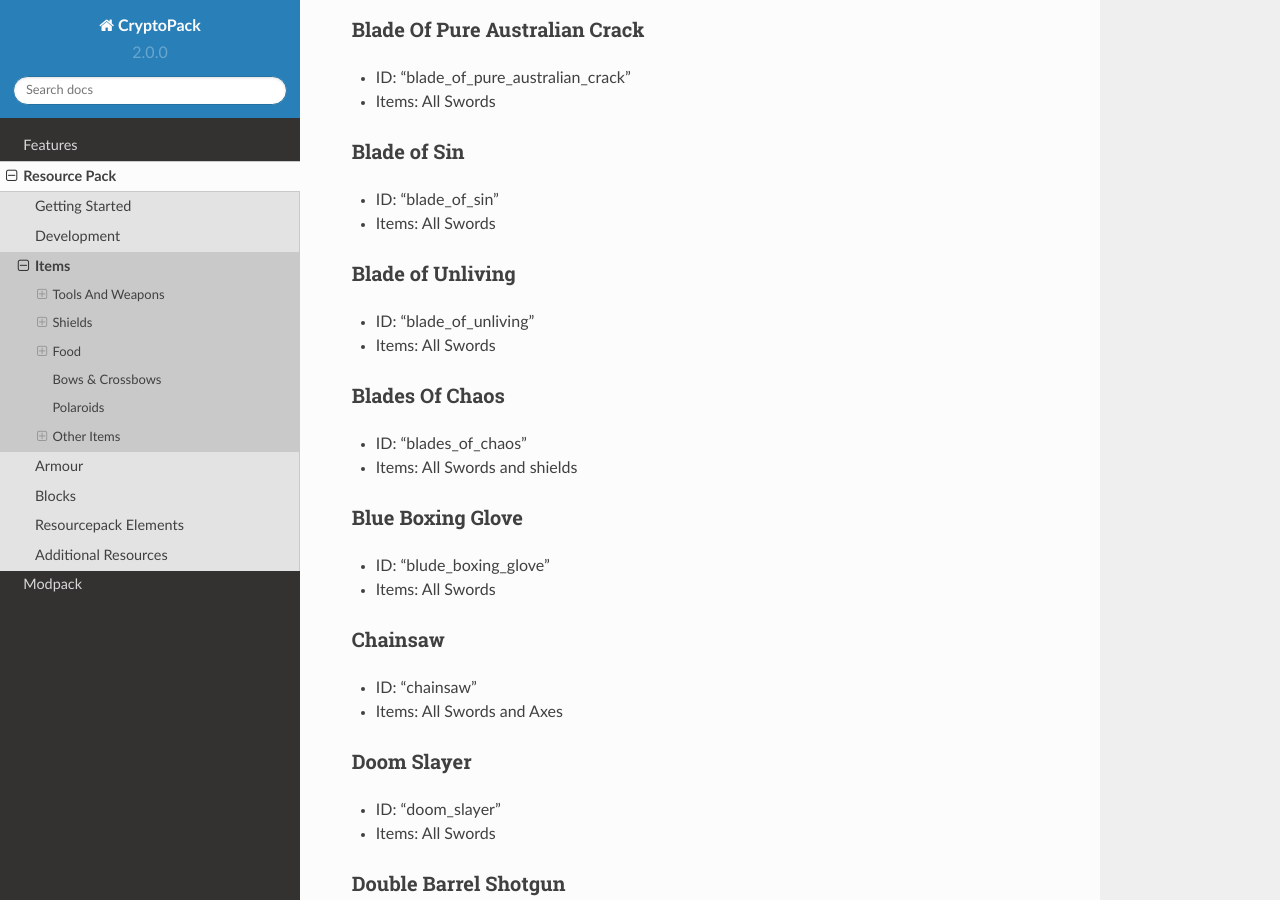
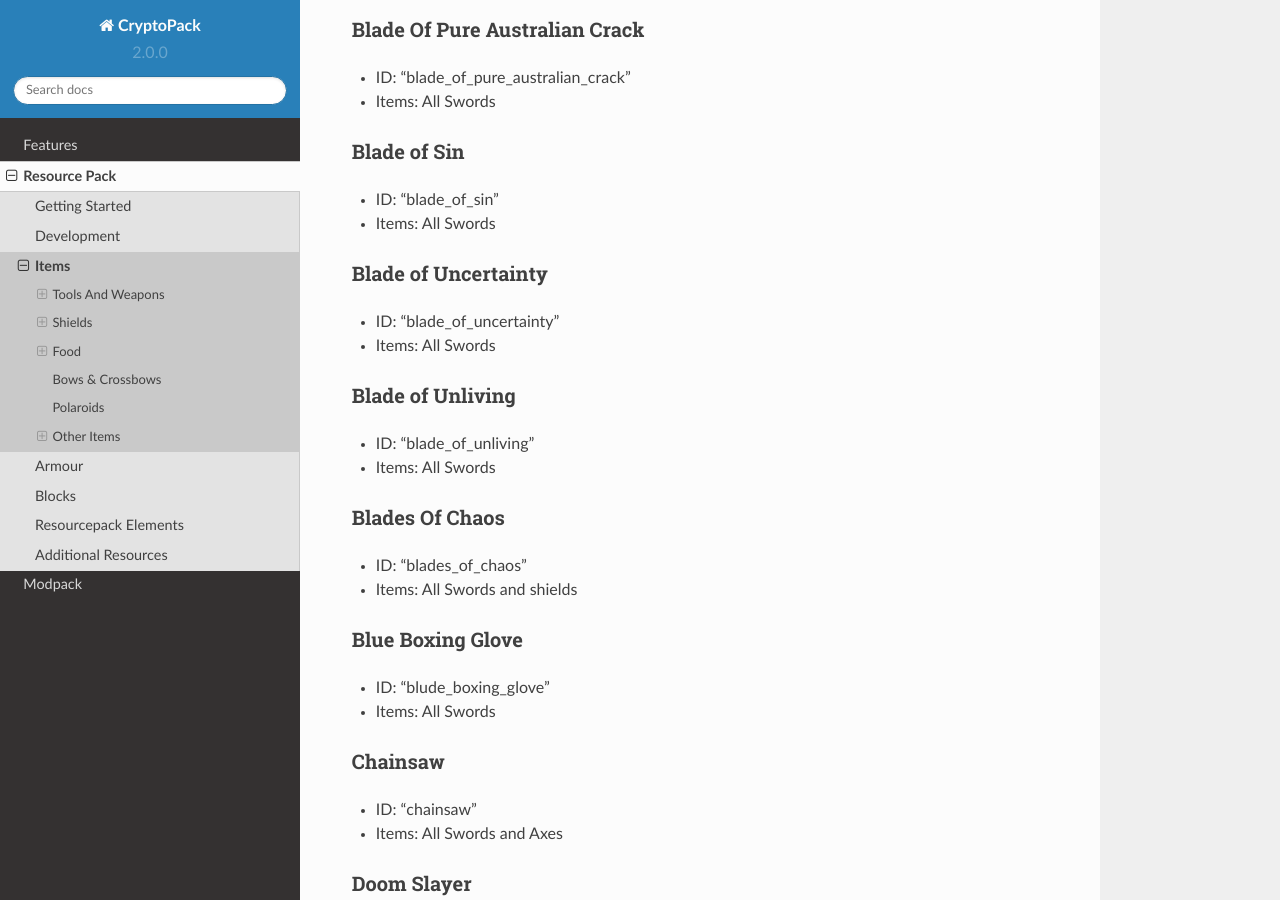
Before and after one commit to Shwabbaa/cryptopack-docs, a Sphinx documentation site: the page built from docs/source/resourcepack/items.rst, in a window 1280 px wide and 900 px high, scrolled down 614 px. Built offline with Sphinx 7.4.7 and the Read the Docs theme 2.0.0, drawn with Linux system fonts in a browser that asks for light colours; pages that are not in the unit, such as notebooks, are missing from menus.

Commit message:
Update items.rst

```diff
--- a/docs/source/resourcepack/items.rst
+++ b/docs/source/resourcepack/items.rst
@@ -29,6 +29,11 @@ Blade Of Pure Australian Crack
 Blade of Sin
 ------------------
 * ID: "blade_of_sin"
+* Items: All Swords
+
+Blade of Uncertainty
+------------------
+* ID: "blade_of_uncertainty"
 * Items: All Swords
 
 Blade of Unliving
```
